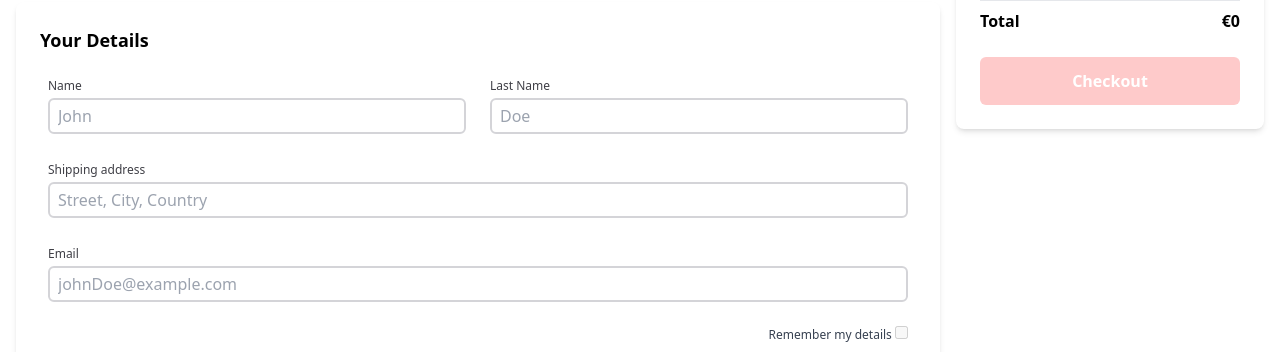
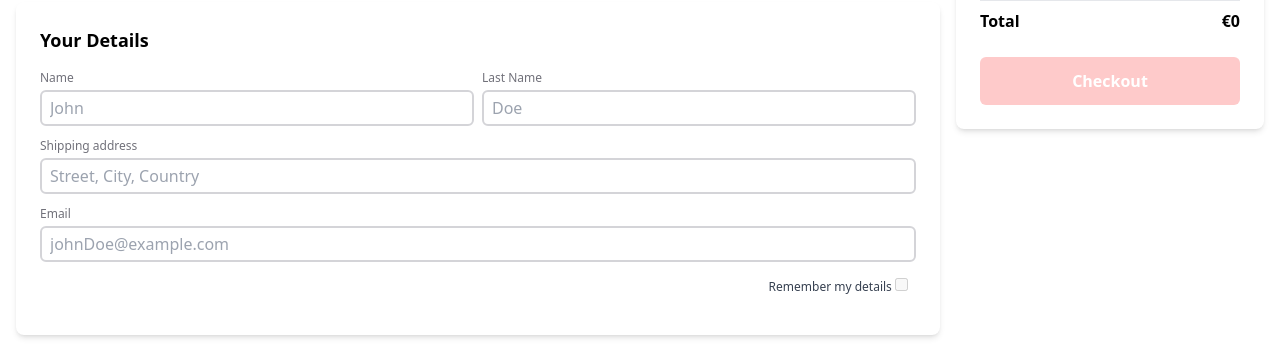
Before and after one commit to Jogopin/Groovz-client, a React (Vite) app: page /checkout in a window 1280 px wide. Shown: the part 212-564 px from the top of the page. Built offline with nearby package versions, Linux system fonts and the light colour scheme; no server answers.

Commit message:
Update styling and layout in InputLabel component

```diff
--- a/src/components/InputLabel.jsx
+++ b/src/components/InputLabel.jsx
@@ -2,7 +2,7 @@ export default function InputLabel({
   input={},
   label,
   id,
-  className = "mt-1 w-full rounded-md border-2 border-zinc-300 px-2 py-1 sm:text-base disabled:border-none disabled:bg-white disabled:cursor-not-allowed",
+  className = "mt-1 w-full rounded-md border-2 border-zinc-300 px-2 py-1 sm:text-base disabled:border-transparent disabled:bg-white disabled:cursor-not-allowed disabled:font-medium",
   units = ""
 }) {
   const defaultInput ={
@@ -12,8 +12,8 @@ export default function InputLabel({
   const inputProperties={...defaultInput,...input}
 
   return (
-    <div className="m-2 w-full ">
-      <label htmlFor={id} className="block sm:text-xs font-medium text-zinc-700">
+    <div className="w-full">
+      <label htmlFor={id} className="block text-xs font-medium text-zinc-500">
         {label}
       </label>
 
@@ -22,7 +22,7 @@ export default function InputLabel({
         id={id}
         className={className}
       />
-      {units ? <span className="px-1 font-medium text-zinc-800">{units}</span> : null}
+      {units ? <span className="px-1 font-medium">{units}</span> : null}
     </div>
   );
 }
```
